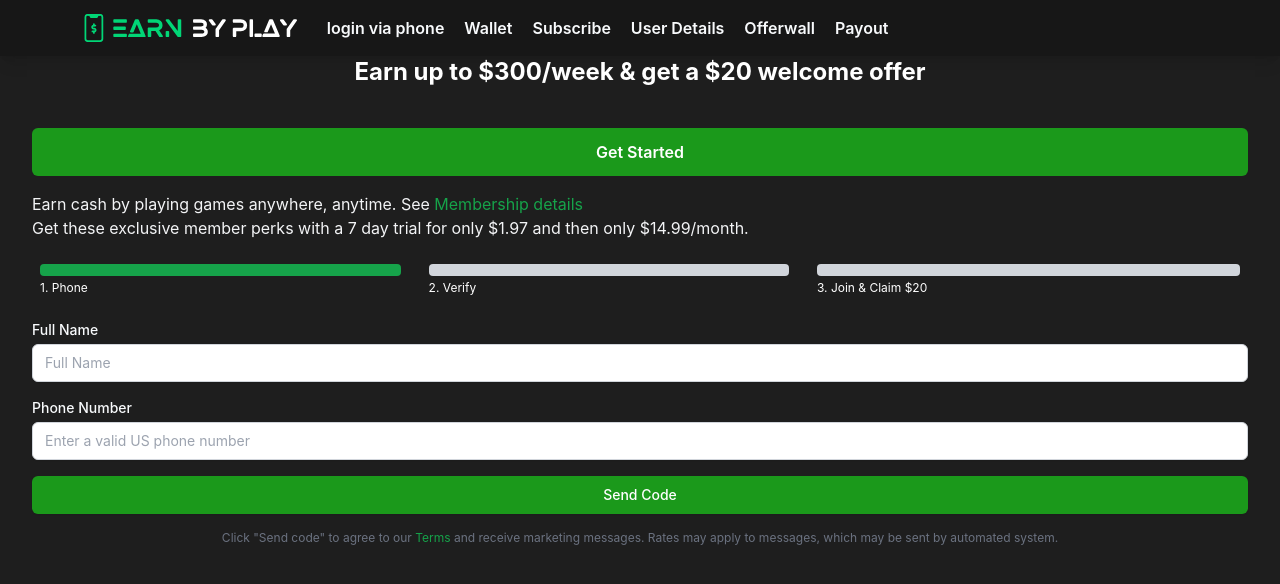
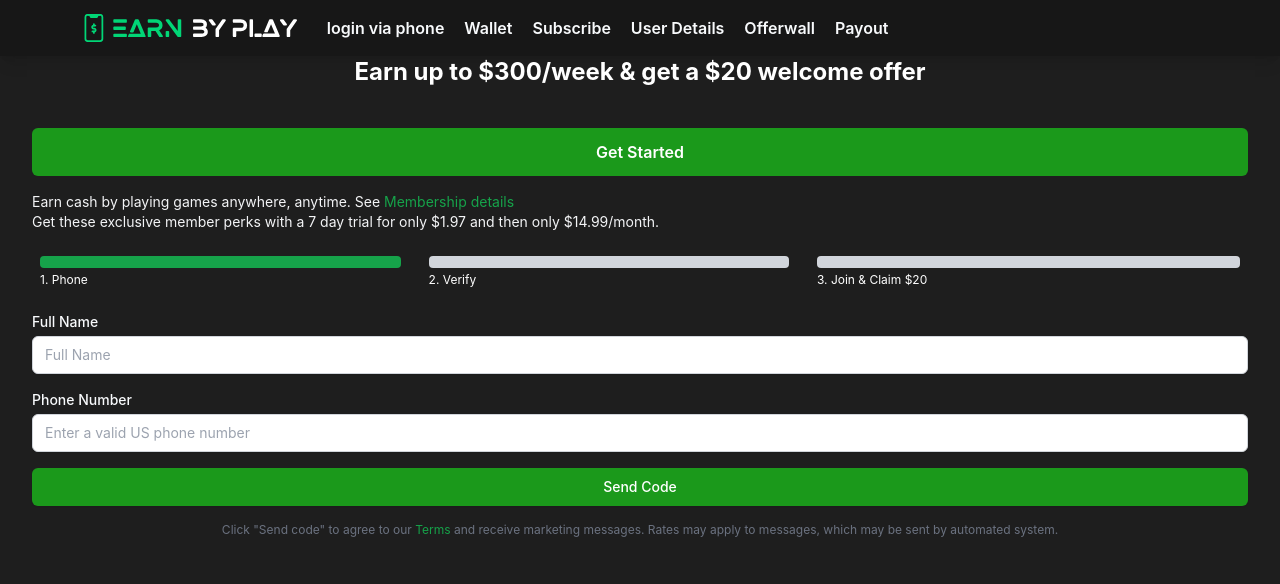
Before and after one commit to lsaffie/earnbyplay-frontend, a React (Create React App) app: page /phone-verify in a window 1280 px wide. Shown: the top 584 px of the page. Built offline with nearby package versions, Linux system fonts and the light colour scheme; no server answers.

Commit message:
small text on small screens

```diff
--- a/src/components/PhoneNumberVerification.js
+++ b/src/components/PhoneNumberVerification.js
@@ -50,7 +50,7 @@ const PhoneNumberForm = ({ onSubmit, phoneNumber, setPhoneNumber, fullName, setF
         Get Started
       </button>
 
-      <p className="text-gray-100 mb-4">
+      <p className="text-gray-100 mb-4 text-base sm:text-sm md:text-sm">
         Earn cash by playing games anywhere, anytime. See<a href="#" className="text-green-600 hover:underline"> Membership details</a>
         <br />
         Get these exclusive member perks with a 7 day trial for only $1.97 and then only $14.99/month.
@@ -106,7 +106,7 @@ const PhoneNumberForm = ({ onSubmit, phoneNumber, setPhoneNumber, fullName, setF
 
 const VerificationCodeForm = ({ onSubmit, verificationCode, setVerificationCode, formattedPhoneNumber }) => (
 
-  <div className="w-full">
+  <div className="">
   <ProgressBar currentStep="2" />
 
   <h2 className="text-2xl font-bold text-white mb-6 text-center">Verify phone number</h2>
```
